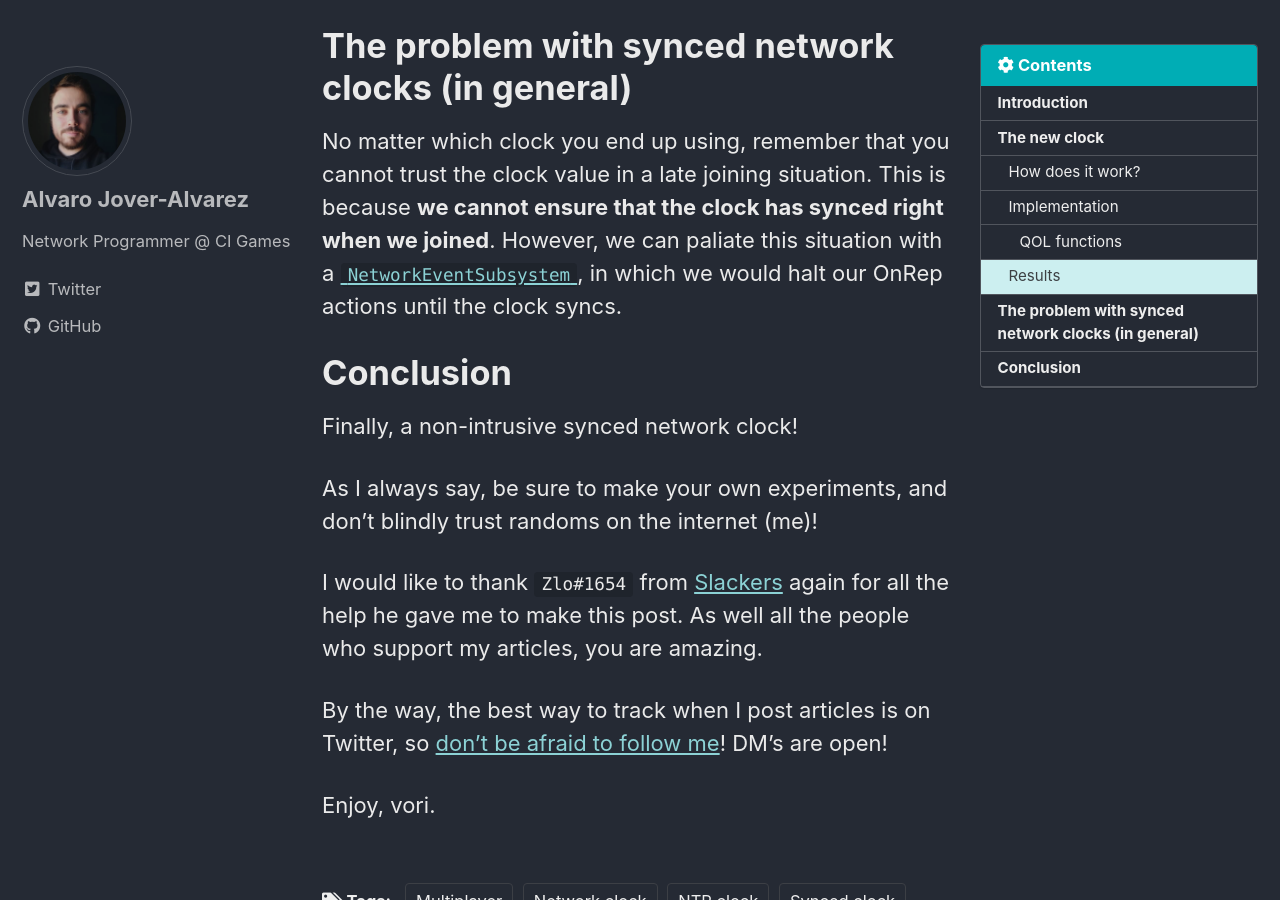
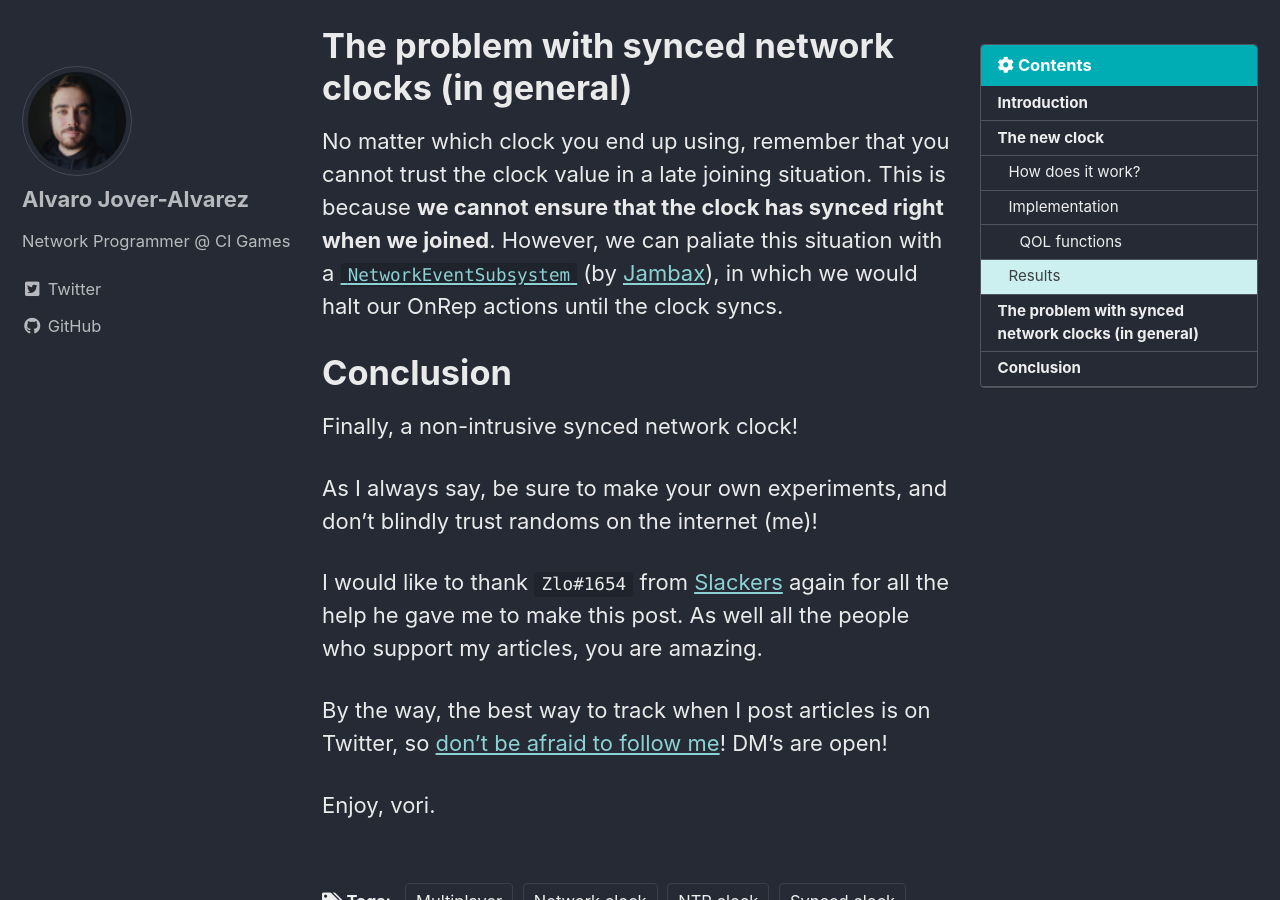
Before and after one commit to vorixo/devtricks, a Jekyll site: the page built from _posts/2022-07-11-non-destructive-synced-net-clock.md, in a window 1280 px wide and 900 px high, scrolled down 6460 px. Built offline with Jekyll 4.4.1, drawn with Linux system fonts in a browser that asks for light colours; cached includes are drawn as plain includes.

Commit message:
[UPD] Net synced clock

```diff
--- a/_posts/2022-07-11-non-destructive-synced-net-clock.md
+++ b/_posts/2022-07-11-non-destructive-synced-net-clock.md
@@ -182,7 +182,7 @@
 
 # The problem with synced network clocks (in general)
 
-No matter which clock you end up using, remember that you cannot trust the clock value in a late joining situation. This is because **we cannot ensure that the clock has synced right when we joined**. However, we can paliate this situation with a [`NetworkEventSubsystem`](https://cdn.discordapp.com/attachments/221799385611239424/992481326093574155/NetworkEventSubsystem.zip), in which we would halt our OnRep actions until the clock syncs.
+No matter which clock you end up using, remember that you cannot trust the clock value in a late joining situation. This is because **we cannot ensure that the clock has synced right when we joined**. However, we can paliate this situation with a [`NetworkEventSubsystem`](https://cdn.discordapp.com/attachments/221799385611239424/992481326093574155/NetworkEventSubsystem.zip) (by [Jambax](https://jambax.co.uk/)), in which we would halt our OnRep actions until the clock syncs.
 
 # Conclusion
 
```
